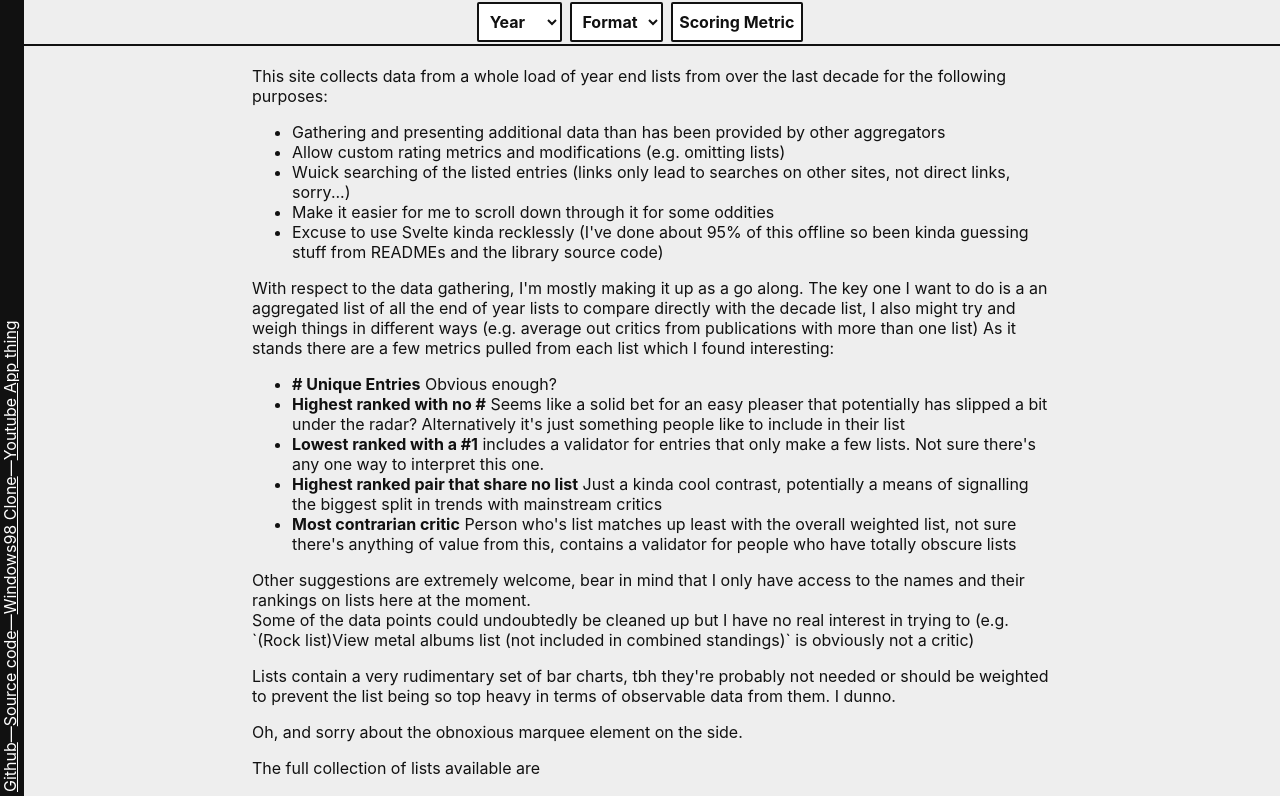
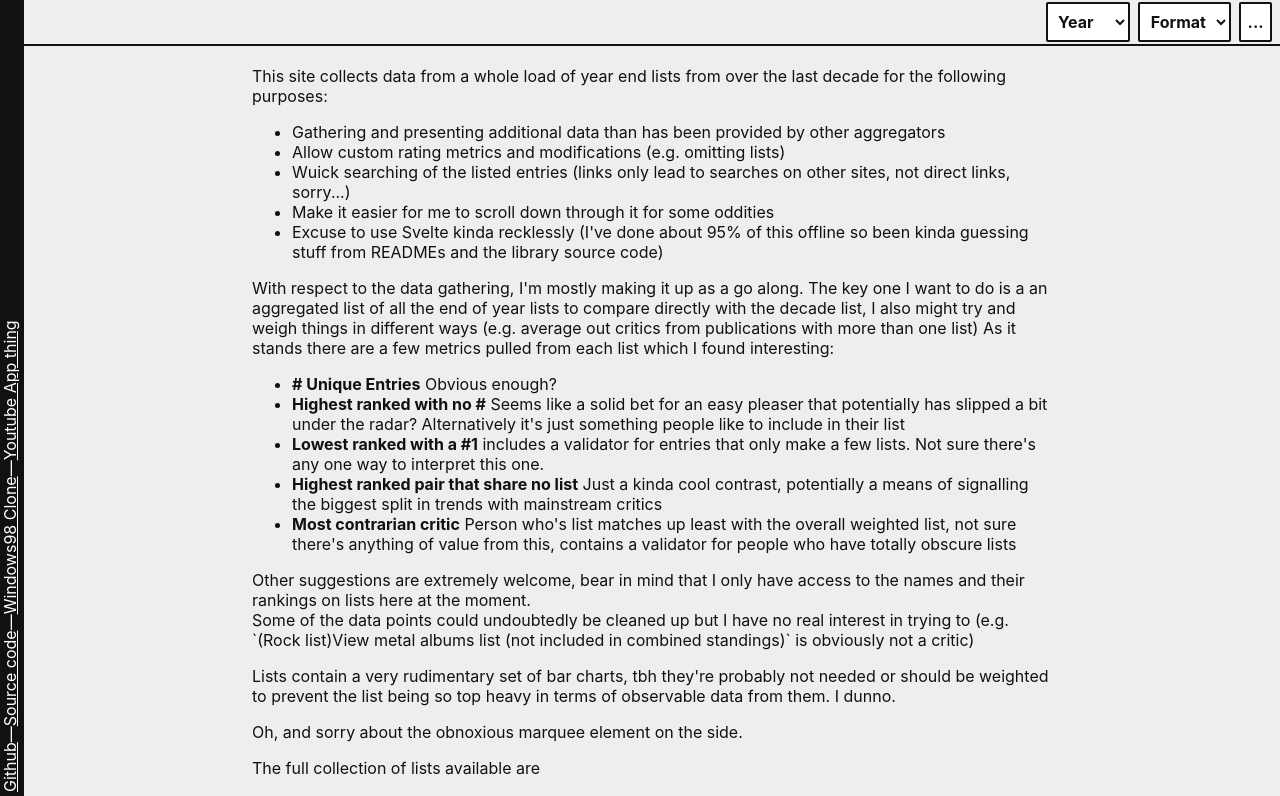
Before and after one commit to padraigfl/critics-lists, a Svelte app: page / in a window 1280 px wide. Shown: the top 796 px of the page. Built offline with nearby package versions, Linux system fonts and the light colour scheme.

Commit message:
big performance hit but filters seem to work

```diff
--- a/src/App.svelte
+++ b/src/App.svelte
@@ -3,6 +3,7 @@
 	import Landing from './Landing.svelte';
 	import ListBreakdown from './ListBreakdown.svelte';
 	import Modal from './Modal.svelte';
+	import Nav from './Nav.svelte';
 	import Router, { push } from 'svelte-spa-router';
 	import axios from 'axios';
 	import { processListsWithRankings, defaultScoringMatrix } from './analytics';
@@ -85,7 +86,8 @@
 
 <!-- In either case, if you go from Component A to Component B, it will randomly roll the die. With the 2nd method, it'll also randomly roll it if you go from component B with one parameter to component B with a different parameter. But neither way will it re-roll if you go from component B with parameter 7 back to the same exact route. -->
 
-	<div class="nav">
+	<Nav />
+	<!-- <div class="nav">
 		<select value={year_value} on:change={changeYear}>
 			{#each ['Year', '2010', '2011', '2012', '2013', '2014', '2015', '2016', '2017', '2018', '2019', '2010s'] as year}
 				<option value={year} disabled={year === 'Year'}>
@@ -101,9 +103,26 @@
 			{/each}
 		</select>
 		<button on:click={toggle}>
-			Scoring Metric
+			...
 		</button>
-	</div>
+		{#if display}
+			<div class="nav__options">
+				<ul>
+					{#each options as opt}
+						<li>
+							<select on:change={updateOptions(opt.key, opt.type)} value={optionValue[opt.key]}>
+								{#each opt.options as selectOption}
+									<option value={selectOption.title} >
+										{selectOption.title}
+									</option>
+								{/each}
+							</select>
+						</li>
+					{/each}
+				</ul>
+			</div>
+		{/if}
+	</div> -->
 
 	<div class="wasAMarquee">
 		{#each [
@@ -119,25 +138,6 @@
 		{/each}
 	</div>
 
-	{#if (display)}
-		<Modal onclose={toggle}>
-			<p>Update the values to recalculate lists across the site</p>
-			<div class="matrix">
-				{#each [1,2,3,4,5,6,7,8,9,10,'_'] as entry}
-					<div class={`matrix__option ${entry === '_' ? 'matrix__option--unranked':''}`}>
-						{#if entry === '_'}
-							<span class="matrix__rank ">Unranked</span>
-						{:else}
-							<span class="matrix__rank">{entry}</span>
-						{/if}
-						<input max="100" class="matrix__input" type="number" on:change={update(entry)} bind:value={matrix[entry]}/>
-					</div>
-				{/each}
-			</div>
-			<button style="float:right;" on:click={saveNewMatrix}>Update</button>
-		</Modal>
-	{/if}
-
 	<Router {routes}/>
 	<!-- <div>
 		{jso2 || jso}
--- a/src/FilmListEntry.svelte
+++ b/src/FilmListEntry.svelte
@@ -1,5 +1,5 @@
 <script>
-
+  import { beforeUpdate } from 'svelte';
   import Meter from './Meter.svelte';
   import {getIdFromName} from './utils';
   export let placement;
@@ -28,46 +28,40 @@
     return `<1k`
   }
 
-  const getImdbDisplay = () => {
   const imdb = {
     site: 'IMDb',
     icon: 'imdb.png',
   }
-    if (data.imdb && data.imdb.id) {
-      return {
+
+
+  $: film = [
+    data.imdb ? {
       ...imdb,
       link: `https://www.imdb.com/title/${data.imdb.id}`,
-        text: `${data.imdb.rating && data.imdb.rating.toFixed(1)} (${formatVoteCount(data.imdb.votes)})`,
-      };
-    }
-    return {
+      text: data.imdb.rating ? `${data.imdb.rating && data.imdb.rating.toFixed(1)} (${formatVoteCount(data.imdb.votes)})` : undefined,
+    } : {
       ...imdb,
       link: `https://www.imdb.com/find?s=tt&q=${title}`,
-    };
-  };
-
-  const film = [
-    getImdbDisplay(),
+    },
     {
       site: 'RT',
       link: `https://www.rottentomatoes.com/search/?search=${title}`,
       icon: 'rotten.png',
       text: data.rotten ? data.rotten + '%' : '',
     },
+    ...(data.metacritic ? [{
+      site: 'MC',
+      link: `https://www.metacritic.com/search/movie/${title}/results`,
+      text: data.metacritic + '%',
+      icon: 'metacritic--text.png',
+    }] : []),
     {
       site: 'Letterboxd',
       link: `https://letterboxd.com/search/films/${title}`,
       icon: 'letterboxd.png'
     },
   ];
-  if (data.metacritic) {
-    film.splice(2, 0, {
-      site: 'MC',
-      link: `https://www.metacritic.com/search/movie/${title}/results`,
-      text: data.metacritic + '%',
-      icon: 'metacritic--text.png',
-    });
-  }
+
   const toggle = () => {
     extend = !extend;
   }
@@ -111,7 +105,7 @@
   {#if extend && hasData }
     <div class="ListEntry__extended">
       <ul class="ListEntry__details">
-        <li class="ListEntry__details__data"><div>Director</div> <div>{data.director}</div></li>
+        <li class="ListEntry__details__data"><div>Director</div> <div>{data.director || 'N/A'}</div></li>
         <li class="ListEntry__details__data"><div>Cast</div> <div>{data.cast ? data.cast.join(', ') : 'N/A'}</div></li>
         <li class="ListEntry__details__data"><div>Genre</div> <div>{data.genres ? data.genres.join(', ') : 'N/A'}</div></li>
         <li class="ListEntry__details__data"><div>Language</div> <div>{data.language ? data.language.join(', ') : 'N/A'}</div></li>
--- /dev/null
+++ b/src/Nav.svelte
@@ -0,0 +1,203 @@
+<script>
+	import Modal from './Modal.svelte';
+	import axios from 'axios';
+	import { push } from 'svelte-spa-router';
+	import { processListsWithRankings, defaultScoringMatrix } from './analytics';
+  import { loadingPage, year, format, scoringMatrix, OPTIONS, filterOptions, filterSelections, ordering } from './store';
+
+	let display;
+	let year_value = 'Year';
+	let format_value = 'Format';
+  let matrix_value;
+	let isLoading;
+  $: matrix = defaultScoringMatrix;
+  let availableOptions = {
+    genres: [],
+    language: [],
+    country: []
+  };
+  let sortFunc = val => val.points;
+  let selectedOptions = {};
+
+  filterSelections.subscribe((val) => selectedOptions = val);
+
+	year.subscribe(value => {
+		year_value = value;
+	});
+	format.subscribe(value => {
+		format_value = value;
+  });
+  const changeYear = (e) => {
+    year.update(() => e.target.value);
+		if (
+			OPTIONS.formats.includes(format_value)
+			&& OPTIONS.years.includes(e.target.value)
+		) {
+			loadPage(`/${format_value}/${e.target.value}`)
+			window.scroll(0, 0);
+		}
+	};
+
+	const changeFormat = (e) => {
+    format.update(() => e.target.value);
+		if (
+			OPTIONS.years.includes(year_value)
+			&& OPTIONS.formats.includes(e.target.value)
+		) {
+			loadPage(`/${e.target.value}/${year_value}`);
+		}
+	}
+
+	loadingPage.subscribe(value => {
+		isLoading = value;
+	});
+	const loadPage = (page) => {
+		loadingPage.update(() => true);
+		push(page);
+		window.scroll(0, 0);
+	}
+
+
+	const toggle = () => {
+		display = !display;
+	}
+	scoringMatrix.subscribe(value => {
+		matrix_value = value;
+	});
+	const updateMatrix = key => e => {
+		matrix = {
+			...matrix,
+			[key]: +e.target.value,
+		}
+	}
+	const saveNewMatrix = () => {
+		scoringMatrix.update(() => matrix);
+		toggle();
+	}
+	scoringMatrix.subscribe(value => {
+		matrix_value = value;
+  });
+  // filterData.subscribe(value => filterOptions = value);
+
+  filterOptions.subscribe(val => {
+    availableOptions = val;
+  });
+
+	const getOptions = () => {
+    console.log(availableOptions);
+    return [
+		{
+			title: "Sort by",
+			type: 'sort',
+			options: [
+        { title: 'Points', key: (val) => val.score },
+				{ title: 'Box Office', key: (val) => val.boxOffice },
+				{ title: 'Length', key: (val) => val.runtime },
+				// { title: '# lists', key: (val) => val.critics ? val.critics.length : 0 },
+				// { title: '# firsts', key: (val) => val.firsts ? val.firsts.length  : 0 },
+				{ title: 'IMDb rating', key: (val) => val.imdb ? +val.imdb.rating : 0 }
+			],
+			default: 'Points',
+		},
+		...['genres', 'country', 'language'].map(key => ({
+			title: key,
+			type: 'filter',
+			options: Object.entries(availableOptions[format_value][key]),
+		})),
+	]}
+
+  // let optionValue = options.reduce((acc, opt) => ({ ...acc, [opt.title]: null }));
+
+  const updateOptions = (key, type) => e => {
+    console.log(selectedOptions);
+    selectedOptions = {
+      ...selectedOptions,
+      [key]: e.target.value,
+    }
+
+    filterSelections.update(() => selectedOptions)
+  }
+  const updateSort = (o) => {
+    console.log(o);
+    sortFunc = o.key;
+    ordering.update(() => sortFunc);
+  };
+
+</script>
+
+<!-- In either case, if you go from Component A to Component B, it will randomly roll the die. With the 2nd method, it'll also randomly roll it if you go from component B with one parameter to component B with a different parameter. But neither way will it re-roll if you go from component B with parameter 7 back to the same exact route. -->
+
+	<div class="nav">
+		<select value={year_value} on:change={changeYear}>
+			{#each ['Year', '2010', '2011', '2012', '2013', '2014', '2015', '2016', '2017', '2018', '2019', '2010s'] as year}
+				<option value={year} disabled={year === 'Year'}>
+					{ year }
+				</option>
+			{/each}
+		</select>
+		<select value={format_value} on:change={changeFormat}>
+			{#each ['Format', 'film', 'tv', 'album'] as format}
+				<option value={format} disabled={format === 'Format'}>
+					{ format }
+				</option>
+			{/each}
+		</select>
+		<button on:click={toggle}>
+			...
+		</button>
+		{#if display}
+			<div class="nav__options">
+				<ul>
+					{#each getOptions() as opt}
+						<li>
+              {#if opt.type === 'sort'}
+                <div class="nav__options__title">
+                  {opt.key || opt.title}
+                </div>
+                <select class="nav__options__select" on:change={(e) => updateSort(opt.options[e.target.value])} value={selectedOptions[opt.key || opt.title] || null}>
+                  {#each opt.options as selectOption, i}
+                    <option value={i} >
+                      {selectOption.title}
+                    </option>
+                  {/each}
+                </select>
+              {:else}
+                <div class="nav__options__title">
+                    {opt.key || opt.title}
+                </div>
+                <select class="nav__options__select" on:change={updateOptions(opt.key || opt.title, opt.type)} value={selectedOptions[opt.key || opt.title] || null}>
+                  <option value={null}>
+                    All
+                  </option>
+                  {#each opt.options as selectOption}
+                    <option value={selectOption.title || selectOption[0]} >
+                      {selectOption.toString()}
+                    </option>
+                  {/each}
+                </select>
+              {/if}
+						</li>
+					{/each}
+				</ul>
+			</div>
+		{/if}
+	</div>
+<!--
+	{#if (display)}
+		<Modal onclose={toggle}>
+			<p>Update the values to recalculate lists across the site</p>
+			<div class="matrix">
+				{#each [1,2,3,4,5,6,7,8,9,10,'_'] as entry}
+					<div class={`matrix__option ${entry === '_' ? 'matrix__option--unranked':''}`}>
+						{#if entry === '_'}
+							<span class="matrix__rank ">Unranked</span>
+						{:else}
+							<span class="matrix__rank">{entry}</span>
+						{/if}
+						<input max="100" class="matrix__input" type="number" on:change={updateMatrix(entry)} bind:value={matrix[entry]}/>
+					</div>
+				{/each}
+			</div>
+			<button style="float:right;" on:click={saveNewMatrix}>Update</button>
+		</Modal>
+	{/if} -->
--- a/src/store.js
+++ b/src/store.js
@@ -20,6 +20,18 @@ export const filmData = writable({});
 export const loadingPage = writable(false);
 
 export const scoringMatrix = writable(defaultScoringMatrix);
+
+export const filterOptions = writable({
+  film: {
+    genres: [],
+    language: [],
+    country: [],
+  },
+});
+
+export const filterSelections = writable({});
+
+export const ordering = writable((v) => v.points);
 
 export const OPTIONS = {
   years: ['2010', '2011', '2012', '2013', '2014', '2015', '2016', '2017', '2018', '2019', '2010s'],
--- a/src/styles.scss
+++ b/src/styles.scss
@@ -341,7 +341,8 @@ body.dark {
 .nav {
   position: fixed;
   display: flex;
-  height: 40px;
+  flex-wrap: wrap;
+  min-height: 40px;
   padding: 2px 0px;
   width: 100%;
   left: 0px;
@@ -350,6 +351,9 @@ body.dark {
   border-bottom: $border;
   overflow: hidden;
   z-index: 10;
+  >* {
+    min-height: 40px;
+  }
 
   select, button {
     max-width: calc(33vw - 8px);
@@ -360,8 +364,8 @@ body.dark {
   >:first-child {
     margin-left: auto;
   }
-  >:last-child {
-    margin-right: auto;
+  &__options {
+    width: 100%;
   }
 }
 
```
Also changed, not shown: src/ListBreakdown.svelte (+29 -3 lines), src/analytics.js (+11 -4 lines). Lines whose indentation alone changed are shown as unchanged.
